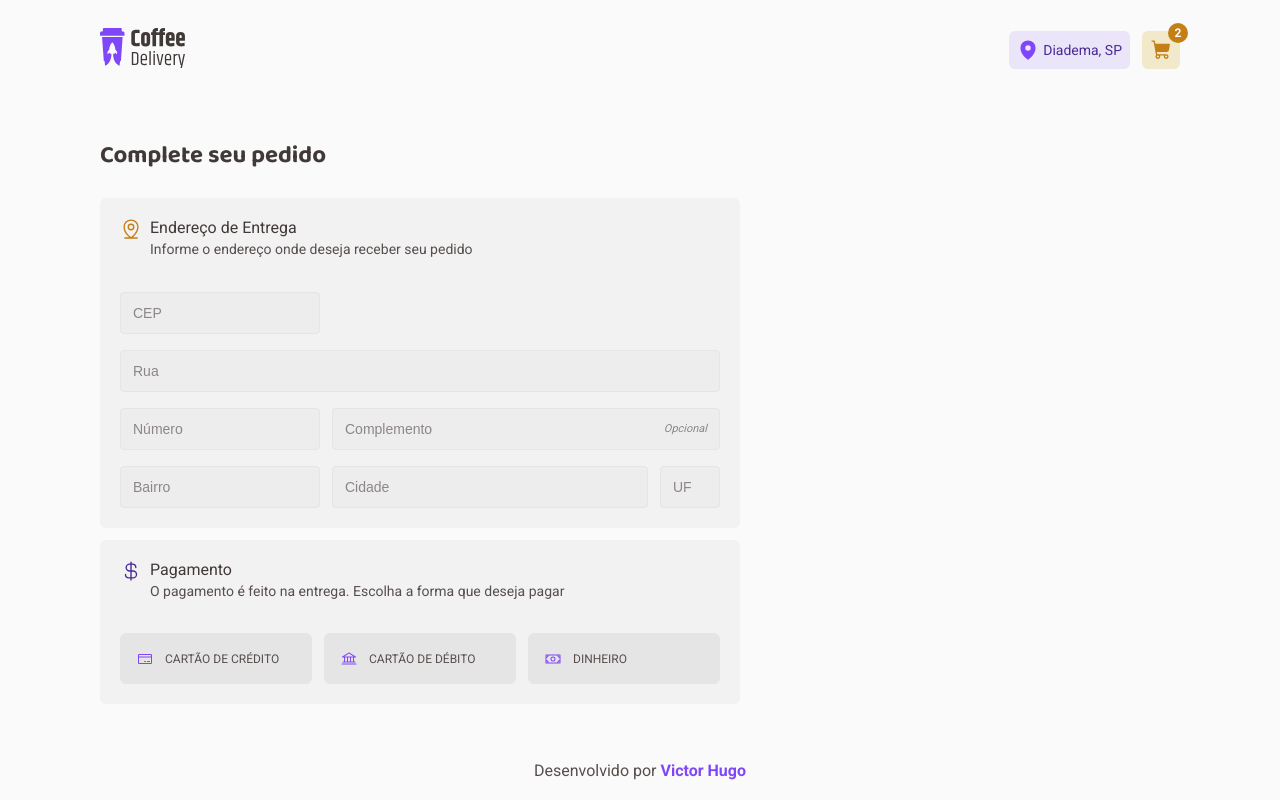
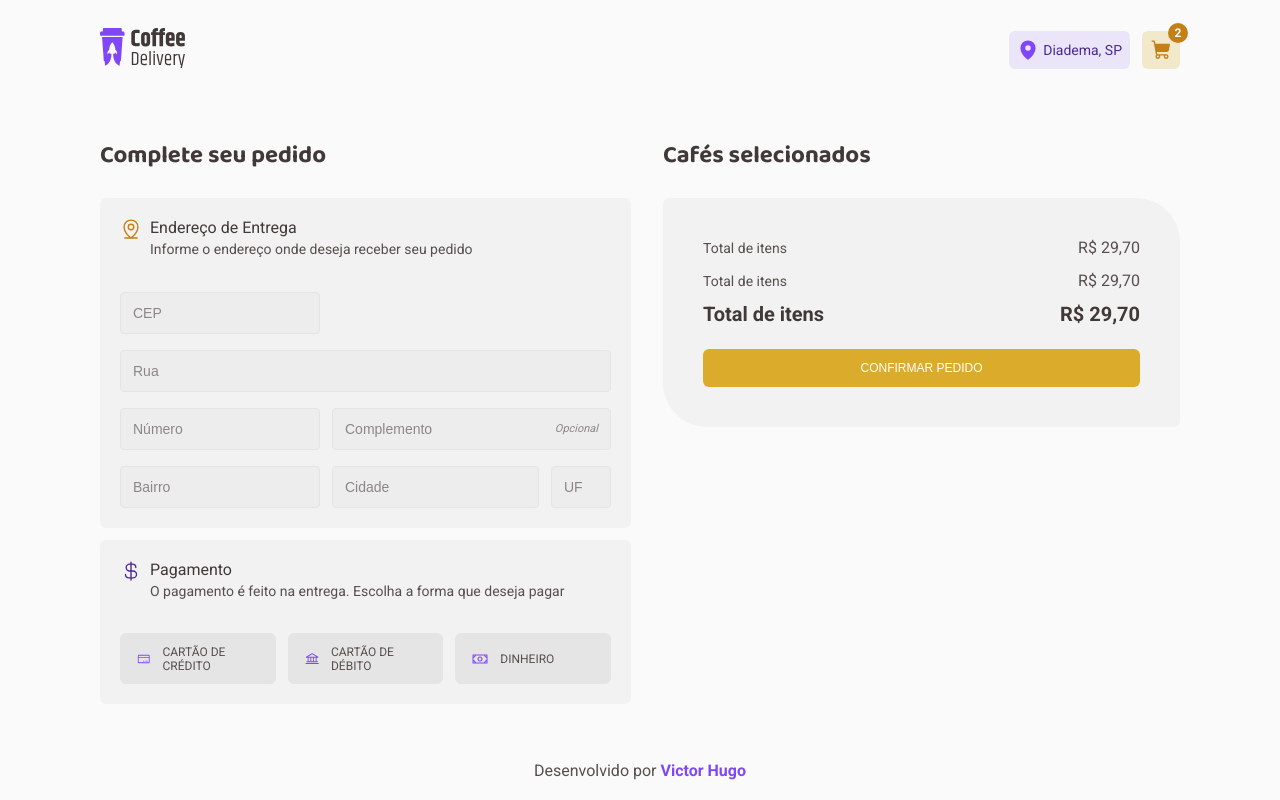
Before and after one commit to vctrhugoop/coffee-delivery, a React (Vite) app: page /checkout-order in a window 1280 px wide. Built offline with nearby package versions, Linux system fonts and the light colour scheme.

Commit message:
✨ feat: create new component selected coffee cart

```diff
--- /dev/null
+++ b/src/pages/CheckoutOrder/components/SelectedCoffees/PriceSection.tsx
@@ -0,0 +1,20 @@
+import { PriceContainer, PriceContent } from './styles';
+
+export function PriceSection() {
+  return (
+    <PriceContainer>
+      <PriceContent>
+        <p>Total de itens</p>
+        <span>R$ 29,70</span>
+      </PriceContent>
+      <PriceContent>
+        <p>Total de itens</p>
+        <span>R$ 29,70</span>
+      </PriceContent>
+      <PriceContent>
+        <h3>Total de itens</h3>
+        <strong>R$ 29,70</strong>
+      </PriceContent>
+    </PriceContainer>
+  );
+}
--- /dev/null
+++ b/src/pages/CheckoutOrder/components/SelectedCoffees/index.tsx
@@ -0,0 +1,16 @@
+import { Button } from '../../../../components/Button';
+import { SectionTitleContainer } from '../../styles';
+import { PriceSection } from './PriceSection';
+import { SelectedCoffeesContainer, SelectedCoffeesContent } from './styles';
+
+export function SelectedCoffees() {
+  return (
+    <SelectedCoffeesContainer>
+      <SectionTitleContainer>Cafés selecionados</SectionTitleContainer>
+      <SelectedCoffeesContent>
+        <PriceSection />
+        <Button>confirmar pedido</Button>
+      </SelectedCoffeesContent>
+    </SelectedCoffeesContainer>
+  );
+}
--- /dev/null
+++ b/src/pages/CheckoutOrder/components/SelectedCoffees/styles.ts
@@ -0,0 +1,49 @@
+import styled from 'styled-components';
+
+export const SelectedCoffeesContainer = styled.div`
+  width: 100%;
+  margin-top: 4rem;
+
+  display: flex;
+  flex-direction: column;
+  gap: 1.2rem;
+`;
+
+export const SelectedCoffeesContent = styled.div`
+  border-radius: 6px 44px;
+  background-color: ${({ theme }) => theme.colors['base-card']};
+  padding: 4rem;
+
+  display: flex;
+  flex-direction: column;
+  gap: 2.4rem;
+`;
+
+export const PriceContainer = styled.div`
+  display: flex;
+  flex-direction: column;
+  gap: 1.2rem;
+`;
+
+export const PriceContent = styled.div`
+  display: flex;
+  justify-content: space-between;
+  align-items: center;
+
+  line-height: 130%;
+  color: ${({ theme }) => theme.colors['base-text']};
+
+  p {
+    font-size: 1.4rem;
+  }
+
+  span {
+    font-size: 1.6rem;
+  }
+
+  h3,
+  strong {
+    color: ${({ theme }) => theme.colors['base-subtitle']};
+    font-size: 2rem;
+  }
+`;
--- a/src/pages/CheckoutOrder/index.tsx
+++ b/src/pages/CheckoutOrder/index.tsx
@@ -1,10 +1,12 @@
 import { CheckoutOrderForm } from './components/CheckoutOrderForm';
+import { SelectedCoffees } from './components/SelectedCoffees';
 import { CheckoutOrderContainer } from './styles';
 
 export function CheckoutOrder() {
   return (
     <CheckoutOrderContainer className='container'>
       <CheckoutOrderForm />
+      <SelectedCoffees />
     </CheckoutOrderContainer>
   );
 }
--- a/src/pages/CheckoutOrder/styles.ts
+++ b/src/pages/CheckoutOrder/styles.ts
@@ -4,7 +4,6 @@ export const CheckoutOrderContainer = styled.div`
   padding: 0 2rem;
 
   display: flex;
-  flex-direction: column;
   gap: 3.2rem;
 `;
 
```
